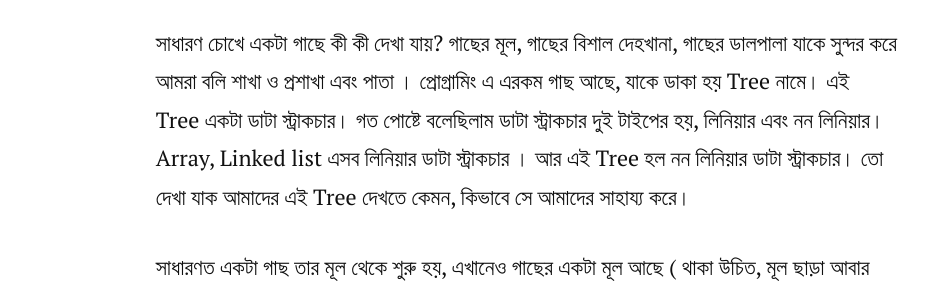
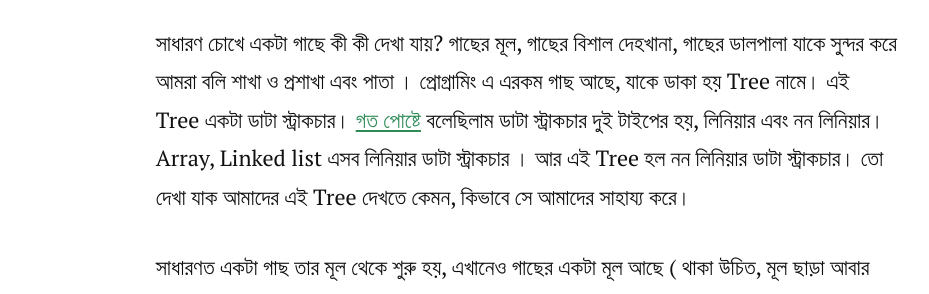
Before and after one commit to farhapartex/farhapartex.github.io, a Jekyll site: the page built from _posts/2019-07-13-tree-এবং-binary-tree-ডাটা-স্ট্রাকচার.md, in a window 1280 px wide and 900 px high, scrolled down 598 px. Shown: the part 232-526 px from the top of the window, without its empty margins (113-1042 px from the left). Built offline with Jekyll 4.4.1, drawn with Linux system fonts in a browser that asks for light colours; nearby versions of some CDN libraries; comment, search, counter and statistics services are not loaded; part of the change alters nothing that is shown; some of the changed text lies outside the part shown.

```diff
--- a/_posts/2019-07-13-tree-এবং-binary-tree-ডাটা-স্ট্রাকচার.md
+++ b/_posts/2019-07-13-tree-এবং-binary-tree-ডাটা-স্ট্রাকচার.md
@@ -6,7 +6,7 @@ image: ''
 tags: []
 
 ---
-সাধারণ চোখে একটা গাছে কী কী দেখা যায়? গাছের মূল, গাছের বিশাল দেহখানা, গাছের ডালপালা যাকে সুন্দর করে আমরা বলি শাখা ও প্রশাখা এবং পাতা । প্রোগ্রামিং এ এরকম গাছ আছে, যাকে ডাকা হয় Tree নামে। এই Tree একটা ডাটা স্ট্রাকচার। গত পোষ্টে বলেছিলাম ডাটা স্ট্রাকচার দুই টাইপের হয়, লিনিয়ার এবং নন লিনিয়ার। Array, Linked list এসব লিনিয়ার ডাটা স্ট্রাকচার । আর এই Tree হল নন লিনিয়ার ডাটা স্ট্রাকচার। তো দেখা যাক আমাদের এই Tree দেখতে কেমন, কিভাবে সে আমাদের সাহায্য করে।
+সাধারণ চোখে একটা গাছে কী কী দেখা যায়? গাছের মূল, গাছের বিশাল দেহখানা, গাছের ডালপালা যাকে সুন্দর করে আমরা বলি শাখা ও প্রশাখা এবং পাতা । প্রোগ্রামিং এ এরকম গাছ আছে, যাকে ডাকা হয় Tree নামে। এই Tree একটা ডাটা স্ট্রাকচার। [গত পোষ্টে](https://nazmulhasan.me/blog/stack-%E0%A6%8F%E0%A6%AC%E0%A6%82-%E0%A6%AA-%E0%A6%B2%E0%A7%87%E0%A6%9F%E0%A7%87%E0%A6%B0-%E0%A6%AC%E0%A6%BE%E0%A6%95-%E0%A6%B8%E0%A7%87%E0%A6%B0-%E0%A6%97%E0%A6%B2-%E0%A6%AA/) বলেছিলাম ডাটা স্ট্রাকচার দুই টাইপের হয়, লিনিয়ার এবং নন লিনিয়ার। Array, Linked list এসব লিনিয়ার ডাটা স্ট্রাকচার । আর এই Tree হল নন লিনিয়ার ডাটা স্ট্রাকচার। তো দেখা যাক আমাদের এই Tree দেখতে কেমন, কিভাবে সে আমাদের সাহায্য করে।
 
 সাধারণত একটা গাছ তার মূল থেকে শুরু হয়, এখানেও গাছের একটা মূল আছে ( থাকা উচিত, মূল ছাড়া আবার গাছ হয় নাকি? )। এই মূলকে বলা হয় Root । এবার আমরা জানি গাছের শাখা প্রশাখা থাকে, আবার একটা শাখা প্রশাখা থেকে আরো অনেক গুলা শাখা প্রশাখা বের হয়। শাখা প্রশাখা গুলো বের হয় বামে নইলে ডানে।  ঠিক একইরকম ভাবে আমাদের এই Tree এর ও শাখা প্রশাখা আছে যেগুলা ডানে এবং বামে বের হয়। প্রোগ্রামিং জগতে এই শাখা প্রশাখার একটা সুন্দর নাম আছে, যাকে বলা হয় Node। আমাদের এই Node ওয়ালা গাছ ( Tree ) দেখতে কেমন একটু ছবিতে দেখা যাক।
 
@@ -83,3 +83,5 @@ root  --> ২ --> ৫ --> ১১ এই পথ ধরে  সহজেই আম
 ![](/uploads/osSystem.png)
 
 ধরা যাক আমরা আমাদের অপারেটিং সিস্টেম এর  home থেকে python ফোল্ডার এর ডাটা খুঁজতে চাই । তার জন্য আমরা Home --> Documents --> Projects --> Python এই পথে আগাইলে আমাদের কাজ হয়ে যাচ্ছে। আমাদের শুধু জানা প্রয়োজন কার সাথে কার সম্পর্ক। লিনিয়ার ডাটা স্ট্রাকচারে আমরা যদি একই কাজ করতে চাইতাম তাহলে আমাদের পুরো সিস্টেম ঘুরে আসা লাগতো।
+
+কোড গুলার গিটহাব লিংক : [Binary Tree](https://github.com/farhapartex/data-structure)
```
